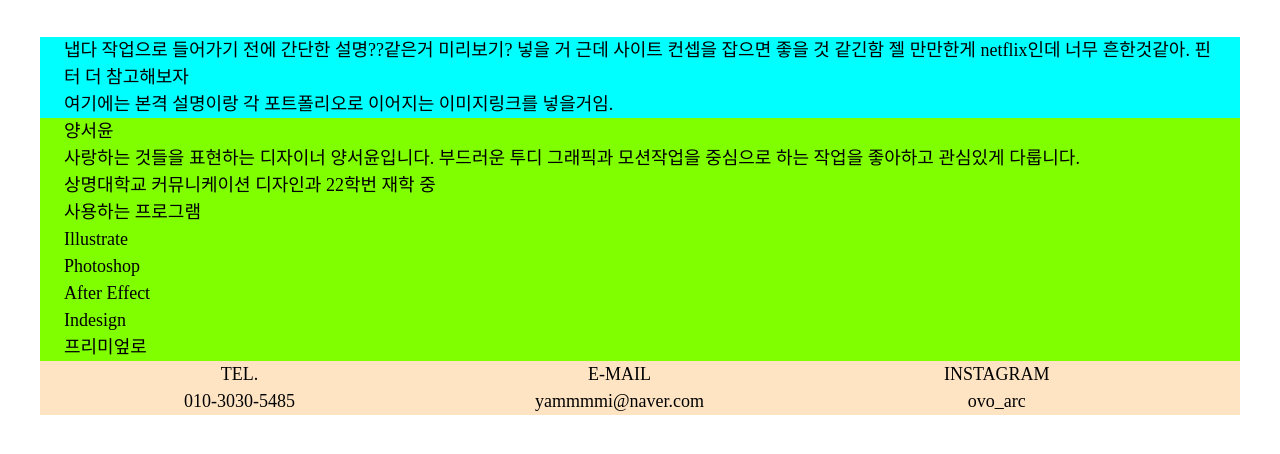
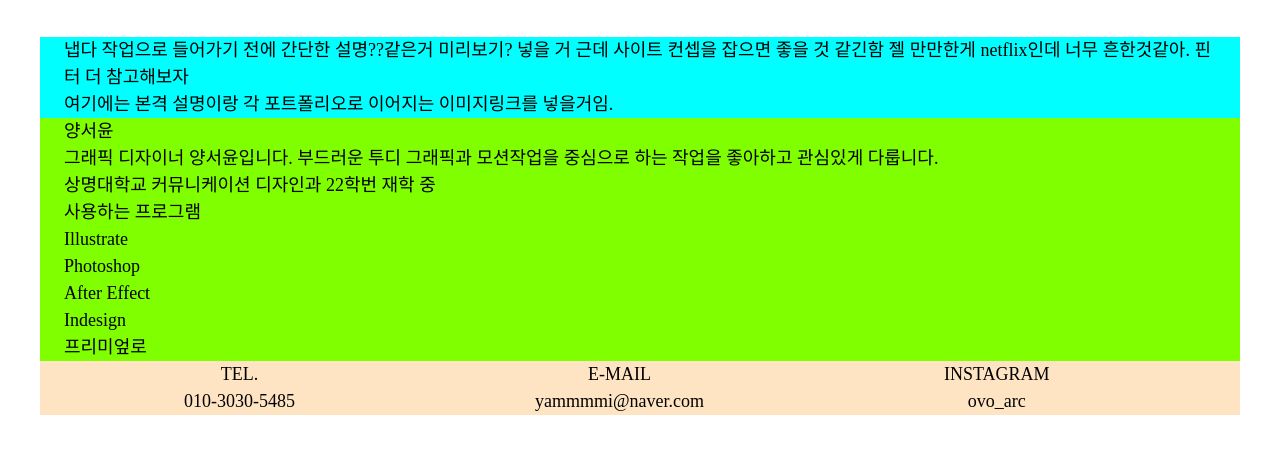
Before and after one commit to yangseoyoon/my-project, a website: page index.html in a window 1280 px wide. Shown: the part 70-524 px from the top of the page. Drawn offline with Linux system fonts and the light colour scheme.

Commit message:
기말과제 스케치

```diff
--- a/index.html
+++ b/index.html
@@ -36,8 +36,8 @@
         <div class="profile">
           <p>양서윤</p>
           <p>
-            사랑하는 것들을 표현하는 디자이너 양서윤입니다. 부드러운 투디
-            그래픽과 모션작업을 중심으로 하는 작업을 좋아하고 관심있게 다룹니다.
+            그래픽 디자이너 양서윤입니다. 부드러운 투디 그래픽과 모션작업을
+            중심으로 하는 작업을 좋아하고 관심있게 다룹니다.
           </p>
         </div>
         <div class="profile">
```
